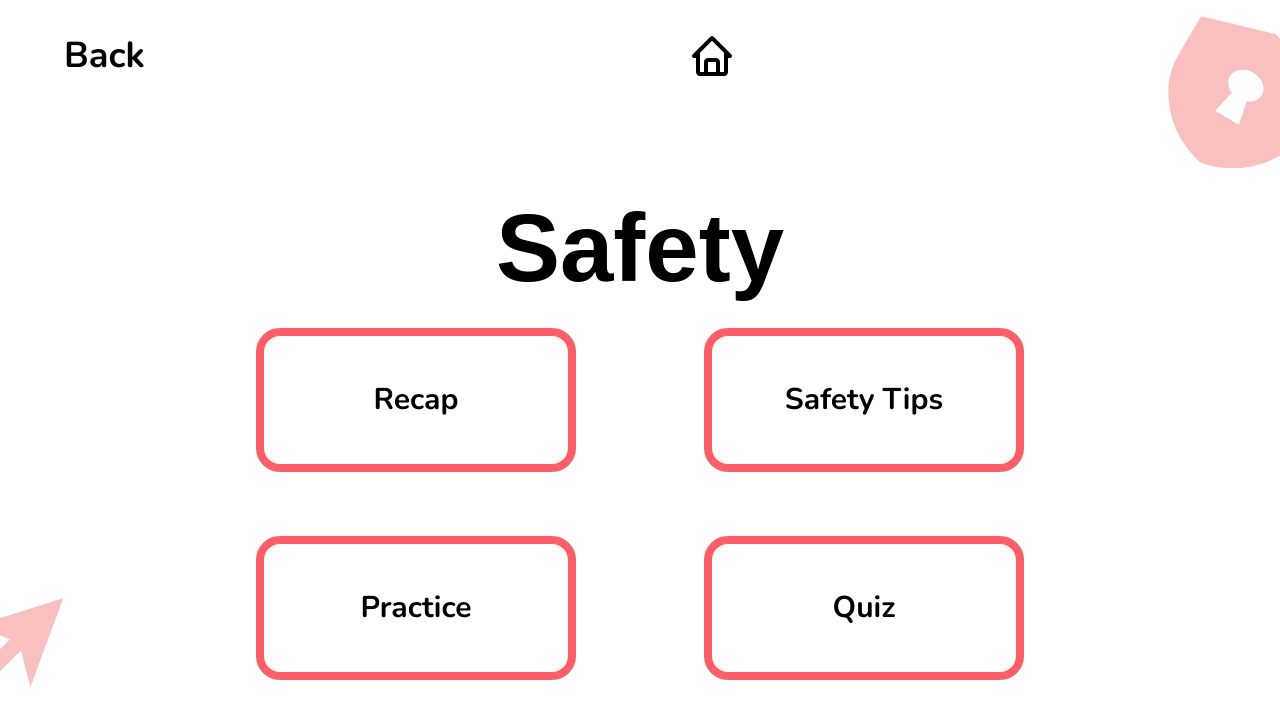
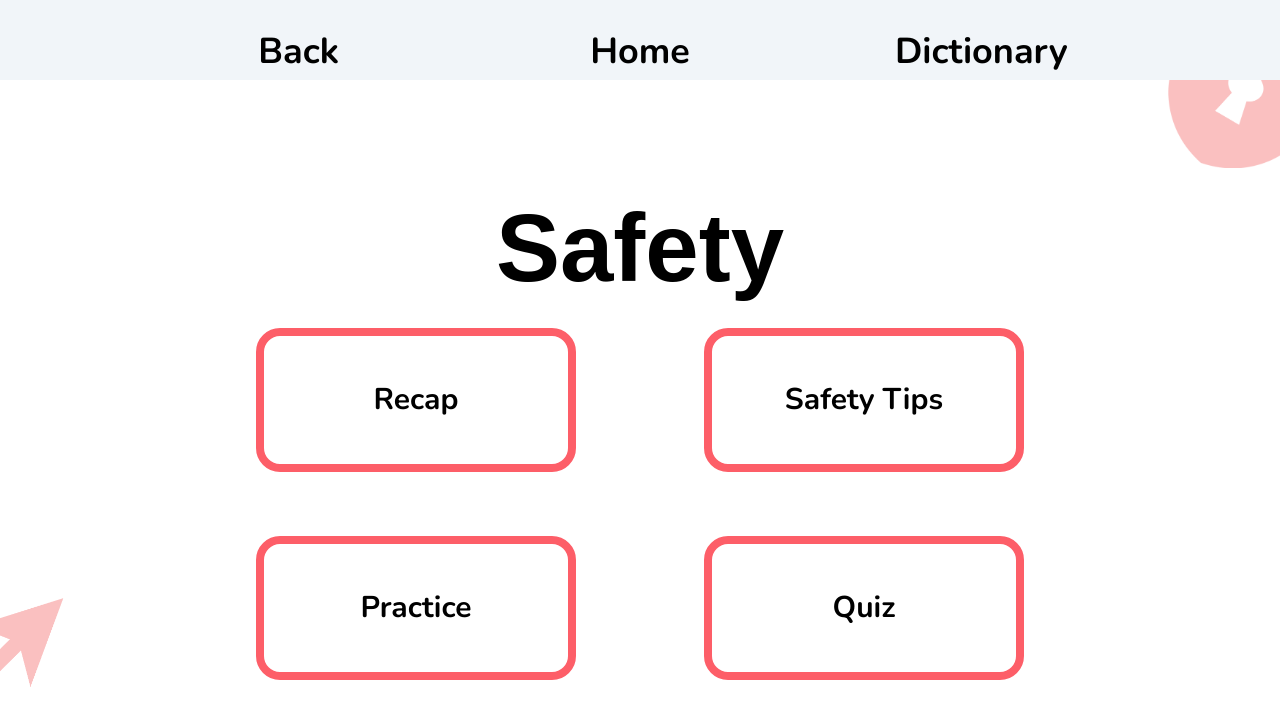
Before and after one commit to eugenetangkj/computereasylah, a Next.js app: page /playground/safety in a window 1280 px wide. Shown: the top 726 px of the page. Built offline with nearby package versions, Linux system fonts and the light colour scheme; a web font is replaced by a local one.

Commit message:
Add back buttons

```diff
--- a/components/backButton.tsx
+++ b/components/backButton.tsx
@@ -35,28 +35,26 @@ export default function BackButton({
       : "hover:text-black";
 
   return (
-    <div
-      className={`fixed w-full top-0 left-0 py-2 z-20 pl-8 pt-8 md:pl-16 md:pt-8 bg-white`}
-    >
-      <div className="flex flex-row items-center justify-between">
+    <div className={`flex justify-center items-center fixed w-full top-0 left-0 py-2 z-30 pt-8 md:pt-8 bg-slate-100 text-center`}>
+  <div className="grid grid-cols-3 w-4/5">
     {/* Back button */}
-        <NextLink href={pathToReturnTo} className="">
-          <h5
-            className={`font-nunito text-2xl lg:text-4xl font-bold ${hoverColour} duration-300`}
-            style={{ display: "inline-block", width: "5%", height: "100%" }}
-          >
+    <NextLink href={pathToReturnTo} className="text-center">
+      <h5 className={`font-nunito text-2xl lg:text-4xl font-bold ${hoverColour} duration-300`}>
         {displayText}
       </h5>
     </NextLink>
+
     {/* Home button */}
-        <NextLink href="/playground" className="">
-          <BiHome
-            className={`${hoverColour} inline-block text-4xl lg:text-5xl duration-300 z-50`}
-          />
+    <NextLink href="/playground" className="text-center">
+      <h5 className={`font-nunito text-2xl lg:text-4xl font-bold ${hoverColour} duration-300`}>Home</h5>
     </NextLink>
-        {/* Empty div to fill up space so that home button is at center */}
-        <div></div>
+
+    {/* Dictionary button */}
+    <NextLink href="/playground/dictionary" className="text-center">
+      <h5 className={`font-nunito text-2xl lg:text-4xl font-bold ${hoverColour} duration-300`}>Dictionary</h5>
+    </NextLink>
   </div>
 </div>
+
   );
 }
--- /dev/null
+++ b/components/backButtonDictionary.tsx
@@ -0,0 +1,26 @@
+import NextLink from "next/link";
+import { useRouter } from "next/router";
+
+//Back button for dictionary
+
+export default function BackButtonDictionary() {
+  const router = useRouter();
+
+
+  const handleGoBack = () => {
+    router.back();
+  };
+
+
+  return (
+    <div className={`flex justify-start items-center fixed w-full top-0 left-0 py-2 z-30 pt-8 md:pt-8 bg-slate-100 text-center`}>
+  <div className="grid grid-cols-3 w-4/5">
+    {/* Back button */}
+    <button onClick={handleGoBack} className="text-center">
+        <h5 className={`font-nunito text-2xl lg:text-4xl font-bold hover:text-wisdom-purple-hover duration-300`}>Back</h5>
+      </button>
+  </div>
+</div>
+
+  );
+}
--- a/components/dictionary/dictionaryDefinition.tsx
+++ b/components/dictionary/dictionaryDefinition.tsx
@@ -34,18 +34,19 @@ export default function DictionaryDefinition({ term, updateCurrentViewState, cur
         <div className={`flex flex-col justify-center items-center space-y-8 z-10 xl:space-y-12 mx-8 opacity-0 transition-opacity ${isActive ? 'opacity-100' : ''} duration-1000`}>
 
             {/* Definition View */}
-            <div className='flex flex-col justify-center items-center space-y-16 xl:space-y-12 mx-8'>
+            <div className='flex flex-col justify-start items-center space-y-16 xl:space-y-12 mx-8'>
 
             {/* Back button, show dictionary view */}
-            <div className={`fixed w-full bg-white top-0 left-0 py-2 z-20 pl-8 pt-8 md:pl-16 md:pt-8`}>
-                  <h5 className="font-nunito text-2xl lg:text-4xl font-bold hover:text-wisdom-purple-hover duration-300 cursor-pointer"
-                  style={{ display: 'inline-block', width: '5%', height: '100%' }}
-                  onClick={ () => updateCurrentViewState(true) }>Back</h5>
+            <div className={`flex justify-center items-center fixed w-full top-0 left-0 py-2 z-30 pt-8 md:pt-8 bg-slate-100 text-center`}>
+              <div className="grid grid-cols-3 w-4/5">
+                {/* Back button */}
+                <button onClick={ () => updateCurrentViewState(true) } className="text-center">
+                    <h5 className={`font-nunito text-2xl lg:text-4xl font-bold hover:text-wisdom-purple-hover duration-300`}>Back</h5>
+                  </button>
+
 
               </div>
-
-
-
+            </div>
 
 
             {/* Title */}
--- a/components/dictionary/dictionaryView.tsx
+++ b/components/dictionary/dictionaryView.tsx
@@ -2,7 +2,7 @@ import NextLink from 'next/link';
 import { useEffect, useState } from 'react';
 import { Term } from './dictionaryData';
 import { ListOfTerms, TermsData } from './dictionaryData';
-import BackButton from '../backButton';
+import BackButtonDictionary from '../backButtonDictionary';
 import { Topic } from '../backButton';
 
 
@@ -57,9 +57,9 @@ export default function DictionaryView( { updateCurrentViewState, updateCurrentT
 
 
     return (
-        <div className={`flex flex-col justify-center items-center space-y-8 z-10 opacity-0 transition-opacity ${isActive ? 'opacity-100' : ''} duration-1000`}>
+        <div className={`mt-16 flex flex-col justify-center items-center space-y-8 z-10 opacity-0 transition-opacity ${isActive ? 'opacity-100' : ''} duration-1000`}>
             {/* Back button */}
-            <BackButton pathToReturnTo='/playground' displayText='Back'  category={Topic.Dictionary} />
+            <BackButtonDictionary />
 
             {/* Title */}
             <h1 className="text-5xl md:text-6xl lg:text-7xl 2xl:text-8xl font-bold font-gaegu text-center">Dictionary</h1>
--- a/pages/playground/index.tsx
+++ b/pages/playground/index.tsx
@@ -30,7 +30,7 @@ export default function Playground() {
           Computer, Easy Lah!
         </h1>
         {/* Options */}
-        <div className="flex flex-col md:grid lg:grid-rows-2 md:grid-cols-2 lg:grid-cols-3 md:gap-x-16 lg:gap-x-24 md:gap-y-16 justify-center items-center mx-24 space-y-4 md:space-y-0 py-4">
+        <div className="flex flex-col md:grid lg:grid-rows-2 md:grid-cols-2 lg:grid-cols-3 md:gap-x-16 lg:gap-x-24 md:gap-y-8 justify-center items-center mx-24 space-y-4 md:space-y-0 py-4">
           {/* Typing */}
           <NextLink
             href="/playground/typing"
```
Lines whose indentation alone changed are shown as unchanged.
